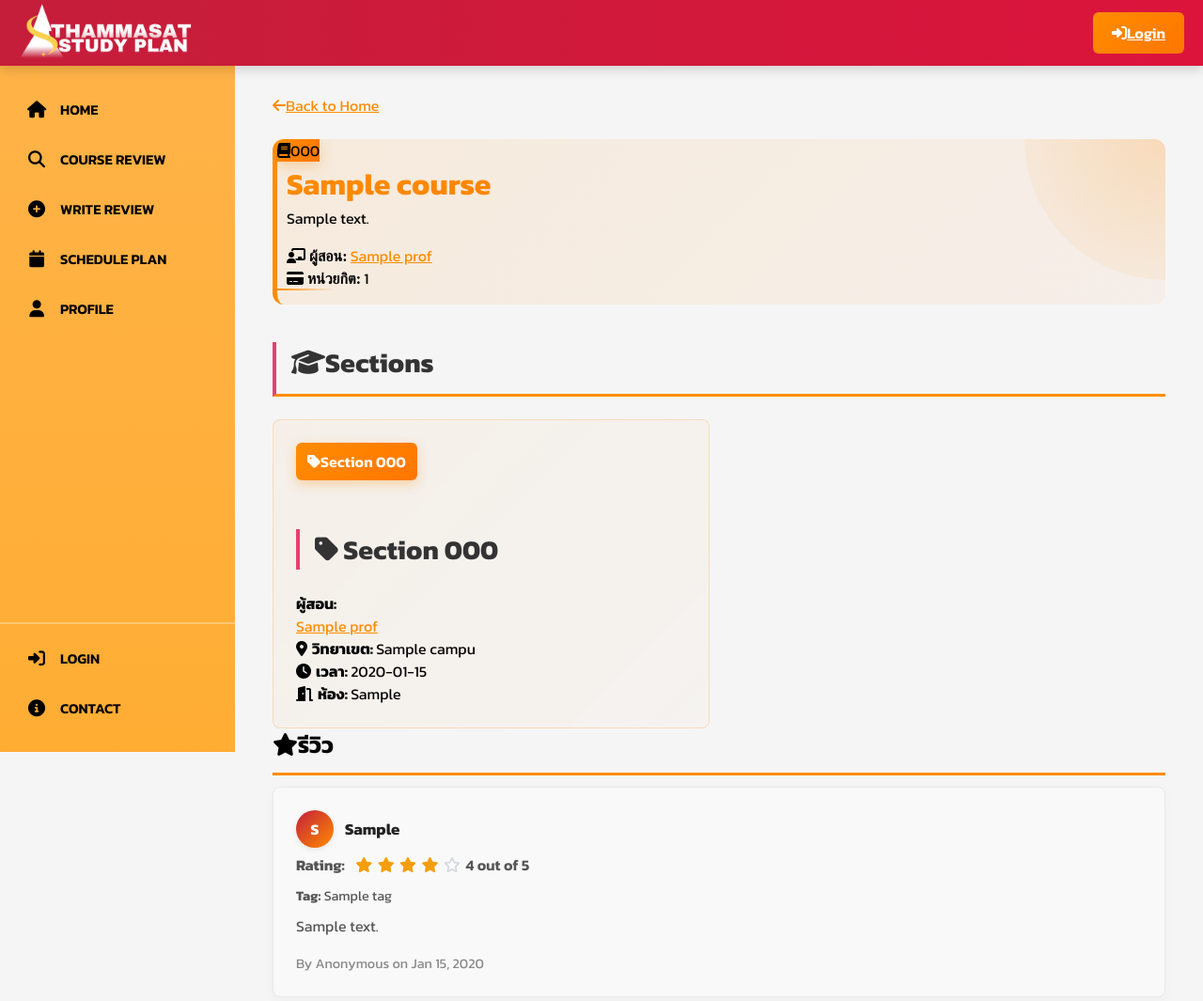
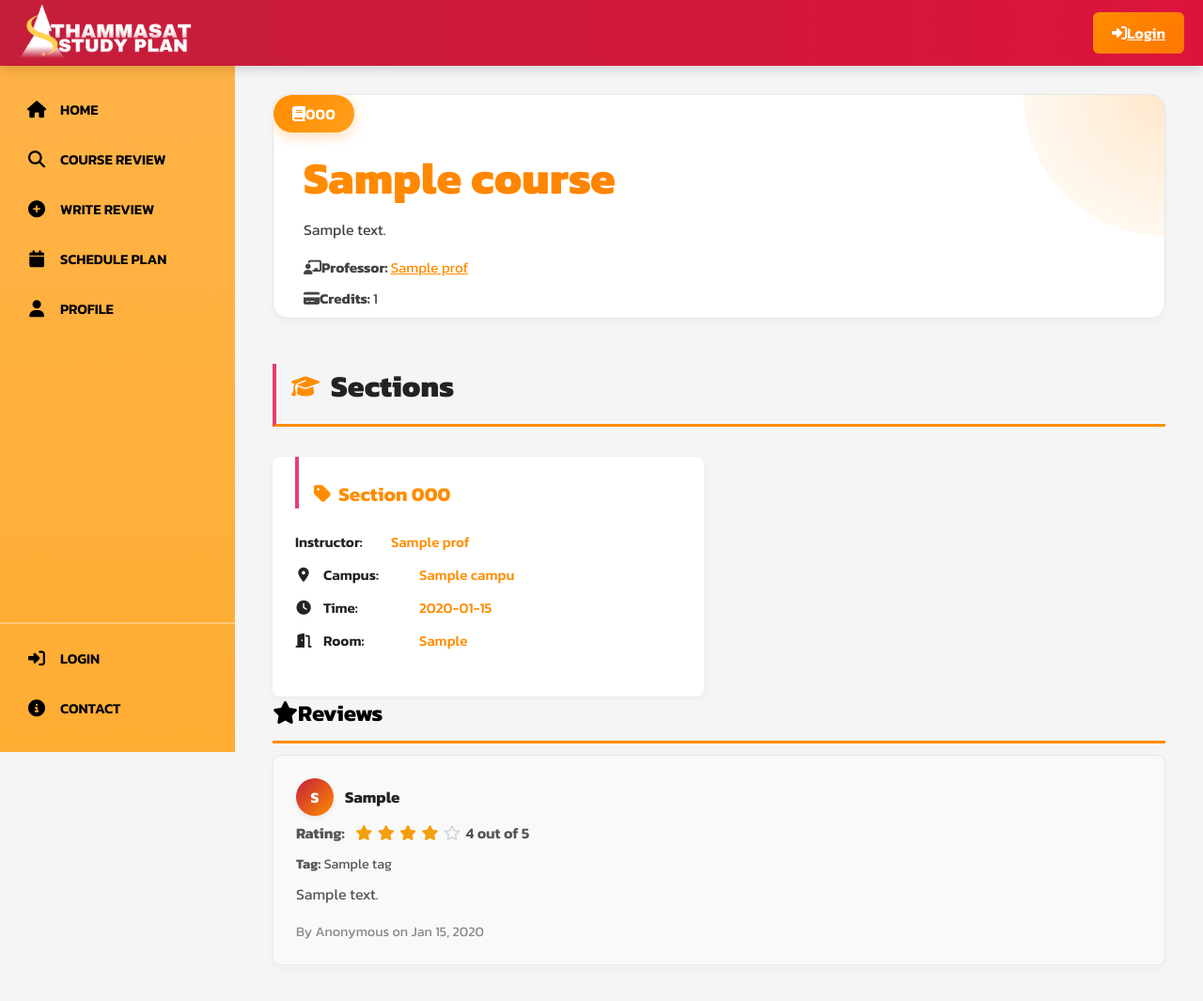
Before and after one commit to 6610545011/cn331_project, a Django app: page /courses/000/ in a window 1280 px wide. Shown: the top 1065 px of the page at 94% size. After the commit the page ends 999 px from the top, so only its background shows below. Run offline with Django 5.2, Linux system fonts and the light colour scheme; tables that the repository leaves empty hold one stand-in row (values such as "Sample post"); data that the repository does not hold is empty; some libraries are stand-ins or nearby versions.

Commit message:
update fornt Prof. couse

```diff
--- a/core/converters.py
+++ b/core/converters.py
@@ -1,8 +1,8 @@
 import re
 
 class CaseInsensitiveSlugConverter:
-    # Accept any letters or digits, any case
-    regex = '[A-Za-z0-9]+'
+    # Accept any non-slash characters (allows spaces, dashes, etc.)
+    regex = "[^/]+"
 
     # Input from URL → Python
     def to_python(self, value):
--- /dev/null
+++ b/core/static/core/css/course_detail_styles.css
@@ -0,0 +1,304 @@
+/* ========================================
+   Course Detail Page Styling
+   ======================================== */
+
+/* Course Header Card */
+.course-header {
+    background: #fff !important;
+    border: 1px solid #e8e6e4 !important;
+    border-radius: 16px !important;
+    box-shadow: 0 4px 12px rgba(20, 20, 20, 0.03) !important;
+    padding: 0 !important;
+    overflow: hidden;
+}
+
+.course-header .header-row {
+    display: flex;
+    flex-direction: column;
+    gap: 1rem;
+    align-items: flex-start;
+    justify-content: flex-start;
+    padding-left: 0 !important;
+}
+
+.course-header .course-info {
+    width: 100%;
+    order: 0 !important;
+    padding-left: 2rem !important;
+}
+
+.course-header .course-code-badge {
+    background: linear-gradient(135deg, #ff8c00, #ff9f1a) !important;
+    color: white !important;
+    border: none !important;
+    padding: 8px 20px !important;
+    border-radius: 20px !important;
+    font-weight: 600 !important;
+    display: inline-block !important;
+    margin-bottom: 1rem !important;
+    margin-left: -2rem !important;
+}
+
+.course-header .course-title {
+    color: #222 !important;
+    font-weight: 800 !important;
+    margin-bottom: 1rem !important;
+    font-size: 3rem !important;
+    line-height: 1.1 !important;
+}
+
+.course-header .course-description {
+    color: #444 !important;
+    font-size: 1rem !important;
+    line-height: 1.6 !important;
+    margin: 1rem 0 !important;
+}
+
+.course-header .course-meta {
+    color: #444 !important;
+    font-size: 0.95rem !important;
+    line-height: 1.6 !important;
+    margin: 0.5rem 0 !important;
+}
+
+/* Sections Container */
+.sections-container {
+    margin-top: 3rem;
+}
+
+.section-header-title {
+    font-size: 2rem !important;
+    font-weight: 800 !important;
+    color: #222 !important;
+    margin-bottom: 2rem !important;
+    display: flex;
+    align-items: center;
+    gap: 0.75rem;
+    padding-left: 1.5rem;
+    border-left: 4px solid #e83f6f;
+    border-bottom: 3px solid #ff8c00;
+    padding-bottom: 1rem;
+}
+
+.section-header-title i {
+    color: #ff8c00 !important;
+    font-size: 1.5rem;
+}
+
+.section-grid {
+    display: grid;
+    gap: 2rem;
+    margin-top: 0;
+}
+
+.section-item {
+    background: #fff !important;
+    border: none !important;
+    border-radius: 8px !important;
+    padding: 0 1.5rem 1.5rem 1.5rem !important;
+    border-top: 4px solid #ff8c00;
+    box-shadow: 0 2px 8px rgba(0, 0, 0, 0.05);
+    transition: all 0.3s ease;
+}
+
+.section-item:hover {
+    box-shadow: 0 4px 12px rgba(255, 140, 0, 0.15);
+}
+
+.section-item-title {
+    font-size: 1.3rem !important;
+    font-weight: 700 !important;
+    color: #ff8c00 !important;
+    margin-top: 0 !important;
+    margin-bottom: 1.5rem !important;
+    padding-top: 1.5rem !important;
+    display: flex;
+    align-items: center;
+    gap: 0.5rem;
+}
+
+.section-item-title i {
+    color: #ff8c00;
+}
+
+.section-meta {
+    display: flex;
+    flex-direction: column;
+    gap: 0.75rem;
+    margin-bottom: 1.5rem;
+}
+
+.section-meta-row {
+    display: flex;
+    align-items: center;
+    gap: 0.75rem;
+    color: #222 !important;
+    font-size: 0.95rem;
+    margin: 0 !important;
+}
+
+.meta-icon {
+    color: #222 !important;
+    width: 18px;
+    text-align: center;
+}
+
+.meta-label {
+    color: #222 !important;
+    font-weight: 600;
+    display: inline-block;
+    min-width: 90px;
+}
+
+.meta-value {
+    color: #ff8c00 !important;
+    text-decoration: none;
+    font-weight: 500;
+}
+
+.meta-value:hover {
+    color: #ffb340 !important;
+}
+
+.section-actions {
+    display: flex;
+    gap: 1rem;
+    margin-top: 1.5rem;
+    padding-top: 1.5rem;
+    border-top: 1px solid #eee;
+}
+
+.variant-select {
+    padding: 0.5rem 0.75rem;
+    border: 1px solid #ddd;
+    border-radius: 4px;
+    font-size: 0.9rem;
+}
+
+.add-to-variant-btn {
+    background: linear-gradient(135deg, #ff8c00, #ffb340) !important;
+    color: white !important;
+    padding: 0.5rem 1rem !important;
+    border: none !important;
+    border-radius: 4px !important;
+    font-weight: 600;
+    cursor: pointer;
+    transition: all 0.3s ease;
+}
+
+.add-to-variant-btn:hover {
+    transform: translateY(-2px);
+    box-shadow: 0 4px 12px rgba(255, 140, 0, 0.3);
+}
+
+.create-variant-btn {
+    background: transparent !important;
+    color: #222 !important;
+    padding: 0.5rem 1rem !important;
+    border: 1px solid #ddd !important;
+    border-radius: 4px !important;
+    font-weight: 600;
+    cursor: pointer;
+    transition: all 0.3s ease;
+}
+
+.create-variant-btn:hover {
+    border-color: #ff8c00;
+    color: #ff8c00 !important;
+}
+
+.section-empty {
+    background: #f9f8f7 !important;
+    border: 1px solid #e8e6e4 !important;
+    border-radius: 8px !important;
+    padding: 2rem !important;
+    text-align: center;
+    color: #999;
+}
+
+.section-empty i {
+    color: #ff8c00;
+    margin-right: 0.5rem;
+}
+
+/* Empty State */
+.empty-state {
+    background: #f9f8f7 !important;
+    border: 1px solid #e8e6e4 !important;
+    border-radius: 10px !important;
+    padding: 3rem 2rem !important;
+    text-align: center !important;
+    color: #999;
+}
+
+.empty-state i {
+    color: #ff8c00;
+    font-size: 3rem;
+    margin-bottom: 1rem;
+}
+
+.empty-state p {
+    color: #999 !important;
+    font-size: 1.1rem !important;
+    margin-bottom: 1.5rem !important;
+}
+
+/* CTA Button */
+.cta-button {
+    background: linear-gradient(135deg, #ff8c00, #ffb340) !important;
+    color: white !important;
+    border: none !important;
+    padding: 12px 24px !important;
+    border-radius: 8px !important;
+    font-weight: 600 !important;
+    text-decoration: none !important;
+    display: inline-block !important;
+    transition: all 0.3s ease;
+}
+
+.cta-button:hover {
+    transform: translateY(-2px);
+    box-shadow: 0 8px 16px rgba(255, 140, 0, 0.3);
+}
+
+.cta-button i {
+    margin-right: 0.5rem;
+}
+
+/* Responsive */
+@media (max-width: 768px) {
+    .course-header .header-row {
+        flex-direction: column;
+        align-items: center;
+        text-align: center;
+    }
+
+    .course-header .course-icon div {
+        width: 240px !important;
+        height: 240px !important;
+    }
+
+    .course-header .course-title {
+        font-size: 2rem !important;
+    }
+
+    .course-header .course-meta {
+        text-align: center;
+    }
+
+    .section-item {
+        margin-bottom: 1rem;
+    }
+
+    .section-header,
+    .review-section-header {
+        font-size: 1.5rem !important;
+    }
+}
+
+@media (max-width: 480px) {
+    .section-item .flex {
+        flex-direction: column;
+        gap: 0.5rem !important;
+    }
+}
--- a/core/templates/core/course_detail.html
+++ b/core/templates/core/course_detail.html
@@ -6,43 +6,42 @@
 
 {% block extra_head %}
 <link rel="stylesheet" href="{% static 'core/css/detail_page.css' %}">
+<link rel="stylesheet" href="{% static 'core/css/course_detail_styles.css' %}">
 {% endblock extra_head %}
 
 {% block content %}
 <div class="container mx-auto max-w-4xl px-4 py-8">
-    <!-- Breadcrumb / Back Link -->
-    <div class="mb-6">
-        <a href="{% url 'core:homepage' %}" class="text-orange-400 hover:text-orange-300 flex items-center gap-2 transition">
-            <i class="fas fa-arrow-left"></i>Back to Home
-        </a>
-    </div>
-    <br>
     <!-- Header Section -->
     <div class="card-review p-8 mb-8 course-header">
-        <div class="mb-6 relative z-10">
-            <span class="course-code-badge inline-block bg-gradient-to-r from-orange-500 to-orange-600 text-white px-4 py-2 rounded-full text-sm font-semibold mb-4">
+        <div class="flex flex-col gap-4 header-row">
+            <!-- Course Info -->
+            <div class="course-info">
+                <span class="course-code-badge inline-block bg-gradient-to-r from-orange-500 to-orange-600 text-white px-4 py-2 rounded-full text-sm font-semibold mb-3">
                     <i class="fas fa-book mr-2"></i>{{ course.course_code }}
                 </span>
-            <h1 class="text-4xl font-bold mb-3 course-title" style="padding-left: 10px">{{ course.course_name }}</h1>
-            <p class="text-gray-300 text-lg mb-4 leading-relaxed"  style="padding-left: 10px">{{ course.description }}</p>
+                <h1 class="course-title">{{ course.course_name }}</h1>
 
-            <div class="course-header-divider border-t border-orange-400 pt-4 mt-4">
-                <p class="text-gray-300 mb-3">
+                {% if course.description %}
+                <p class="course-description">{{ course.description }}</p>
+                {% endif %}
+
+                {% if course.all_professors %}
+                <p class="course-meta">
                     <strong class="text-orange-400">
-                        <i class="fas fa-chalkboard-user mr-2"  style="padding-left: 10px"> ผู้สอน: </i>
+                        <i class="fas fa-chalkboard-user mr-2"></i>Professor:
                     </strong>
                     {% for prof in course.all_professors %}
-                        <a href="{% url 'core:professor_detail' pk=prof.pk %}" class="text-orange-400 hover:text-orange-300 transition" >
+                        <a href="{% url 'core:professor_detail' pk=prof.pk %}" class="text-orange-400 hover:text-orange-300 transition">
                             {{ prof.prof_name }}
                         </a>{% if not forloop.last %}, {% endif %}
-                    {% empty %}
-                        <span class="text-gray-500">ไม่มีข้อมูล</span>
                     {% endfor %}
                 </p>
+                {% endif %}
+
                 {% if course.credit %}
-                <p class="text-gray-300">
+                <p class="course-meta">
                     <strong class="text-orange-400">
-                        <i class="fas fa-credit-card mr-2" style="padding-left: 10px"> หน่วยกิต: </i>
+                        <i class="fas fa-credit-card mr-2"></i>Credits:
                     </strong>
                     {{ course.credit }}
                 </p>
@@ -51,90 +50,60 @@
         </div>
     </div>
 
-    {% if user.is_authenticated %}
-    <div class="course-bookmark-container mb-6">
-        <button class="course-bookmark-btn {% if course_is_bookmarked %}bookmarked{% endif %}"
-                data-course-id="{{ course.id }}"
-                data-url="{% url 'core:toggle_course_bookmark' course.id %}">
-            <svg xmlns="http://www.w3.org/2000/svg" viewBox="0 0 24 24" fill="none" stroke="currentColor" stroke-width="2" stroke-linecap="round" stroke-linejoin="round" class="bookmark-icon">
-              <path d="M19 21l-7-5-7 5V5a2 2 0 0 1 2-2h10a2 2 0 0 1 2 2z"/>
-            </svg>
-        </button>
-    </div>
-    {% endif %}
 
-    <div class="detail-content">
-        <h3 class="text-3xl font-bold mb-6 flex items-center gap-3 review-section-header">
-            <i class="fas fa-graduation-cap text-orange-400"></i>Sections
+
+    <div class="detail-content sections-container">
+        <h3 class="section-header-title">
+            <i class="fas fa-graduation-cap"></i>Sections
         </h3>
         <div class="section-grid">
 
             {% for section in course.sections.all %}
                 <div class="section-item">
-                    <div class="section-number">
-                        <i class="fas fa-tag mr-2"></i>Section {{ section.section_number }}
-                    </div>
-                    <div class="grid grid-cols-1 gap-4">
-                        <div>
-                            <h3 class="text-xl font-bold text-orange-400 mb-3 flex items-center gap-2">
-                                <i class="fas fa-tag" style="padding-right: 5px"> </i>Section {{ section.section_number }}
+                    <h3 class="section-item-title">
+                        <i class="fas fa-tag"></i>Section {{ section.section_number }}
                     </h3>
-                            <div class="space-y-2 text-gray-300">
+                    <div class="section-meta">
                         {% if section.teachers.all %}
-                                    <p>
-                                        <strong class="text-white">ผู้สอน:</strong><br>
+                            <p class="section-meta-row">
+                                <strong class="meta-label">Instructor:</strong>
                                 {% for prof in section.teachers.all %}
-                                            <a href="{% url 'core:professor_detail' pk=prof.pk %}" class="text-orange-400 hover:text-orange-300">
+                                    <a href="{% url 'core:professor_detail' pk=prof.pk %}" class="meta-value">
                                         {{ prof.prof_name }}
                                     </a>{% if not forloop.last %}<br>{% endif %}
                                 {% endfor %}
                             </p>
                         {% endif %}
-                            </div>
-                        </div>
-                        <div>
-                            <div class="space-y-2 text-gray-300">
+
                         {% if section.campus %}
-                                    <p>
-                                        <strong class="text-white">
-                                            <i class="fas fa-map-marker-alt text-orange-400 mr-2"style="padding-right: 5px"></i>วิทยาเขต:
-                                        </strong>
-                                        {{ section.campus.name }}
+                            <p class="section-meta-row">
+                                <i class="fas fa-map-marker-alt meta-icon"></i>
+                                <strong class="meta-label">Campus:</strong>
+                                <span class="meta-value">{{ section.campus.name }}</span>
                             </p>
                         {% endif %}
+
                         {% if section.datetime %}
-                                    <p>
-                                        <strong class="text-white">
-                                            <i class="fas fa-clock text-orange-400 mr-2"style="padding-right: 5px"></i>เวลา:
-                                        </strong>
-                                        {{ section.datetime }}
+                            <p class="section-meta-row">
+                                <i class="fas fa-clock meta-icon"></i>
+                                <strong class="meta-label">Time:</strong>
+                                <span class="meta-value">{{ section.datetime }}</span>
                             </p>
                         {% endif %}
+
                         {% if section.room %}
-                                    <p>
-                                        <strong class="text-white">
-                                            <i class="fas fa-door-open text-orange-400 mr-2"style="padding-right: 5px"></i>ห้อง:
-                                        </strong>
-                                        {{ section.room }}
+                            <p class="section-meta-row">
+                                <i class="fas fa-door-open meta-icon"></i>
+                                <strong class="meta-label">Room:</strong>
+                                <span class="meta-value">{{ section.room }}</span>
                             </p>
                         {% endif %}
                     </div>
                 </div>
-                    </div>
-                    {% if user.is_authenticated %}
-                    <div class="mt-4 flex items-center gap-3">
-                        <select class="variant-select px-3 py-2 border rounded" data-section-id="{{ section.id }}">
-                            <option value="">Select plan...</option>
-                        </select>
-                        <button class="add-to-variant-btn bg-gradient-to-r from-orange-500 to-orange-600 text-white px-4 py-2 rounded" data-section-id="{{ section.id }}">Add to Plan</button>
-                        <button class="create-variant-btn px-3 py-2 border rounded" data-section-id="{{ section.id }}">New Plan</button>
-                    </div>
-                    {% endif %}
-                </div>
             {% empty %}
-                <div class="card-review p-8 text-center">
-                    <p class="text-gray-400">
-                        <i class="fas fa-info-circle mr-2"></i>ไม่มีข้อมูลเซคชั่นสำหรับรายวิชานี้
+                <div class="section-empty">
+                    <p>
+                        <i class="fas fa-info-circle"></i>No sections available for this course
                     </p>
                 </div>
             {% endfor %}
@@ -144,7 +113,7 @@
     <!-- Reviews Section -->
     <div class="mb-8">
         <h2 class="text-3xl font-bold mb-6 flex items-center gap-3 review-section-header">
-            <i class="fas fa-star text-orange-400"></i>รีวิว
+            <i class="fas fa-star text-orange-400"></i>Reviews
         </h2>
 
         <div class="space-y-4">
@@ -155,9 +124,9 @@
                     <div class="text-5xl text-orange-400 mb-4">
                         <i class="fas fa-comment"></i>
                     </div>
-                    <p class="text-gray-400 mb-4">ยังไม่มีรีวิวสำหรับรายวิชานี้</p>
+                    <p class="text-gray-400 mb-4">No reviews for this course yet</p>
                     <a href="{% url 'review:write_review' %}" class="bg-gradient-to-r from-orange-500 to-orange-600 hover:from-orange-600 hover:to-orange-700 text-white px-6 py-3 rounded-lg font-semibold transition inline-block">
-                        <i class="fas fa-pen mr-2"></i>เขียนรีวิวแรก
+                        <i class="fas fa-pen mr-2"></i>Write First Review
                     </a>
                 </div>
             {% endfor %}
--- a/core/templates/core/homepage.html
+++ b/core/templates/core/homepage.html
@@ -1,7 +1,7 @@
 {% extends "core/template.html" %}
 {% load static %}
 
-{% block title %}THAMMASAT STUDY PLAN - หน้าแรก{% endblock title %}
+{% block title %}THAMMASAT STUDY PLAN - Home{% endblock title %}
 
 {% block content %}
 <div style="max-width: 1200px; margin: 0 auto;">
```
Also changed, not shown: core/static/core/css/prof_detail_styles.css (+30 -2 lines), core/templates/core/prof_detail.html (+13 -17 lines), core/templates/core/search.html (+8 -8 lines). Lines whose indentation alone changed are shown as unchanged.
